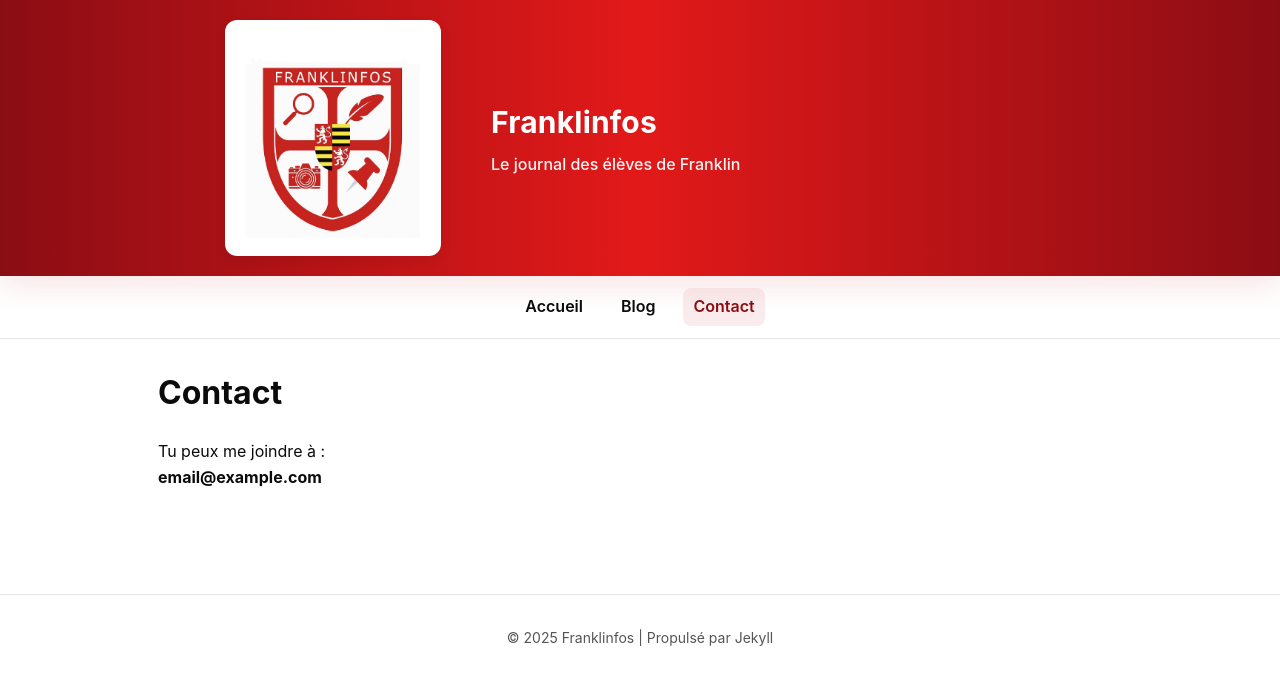
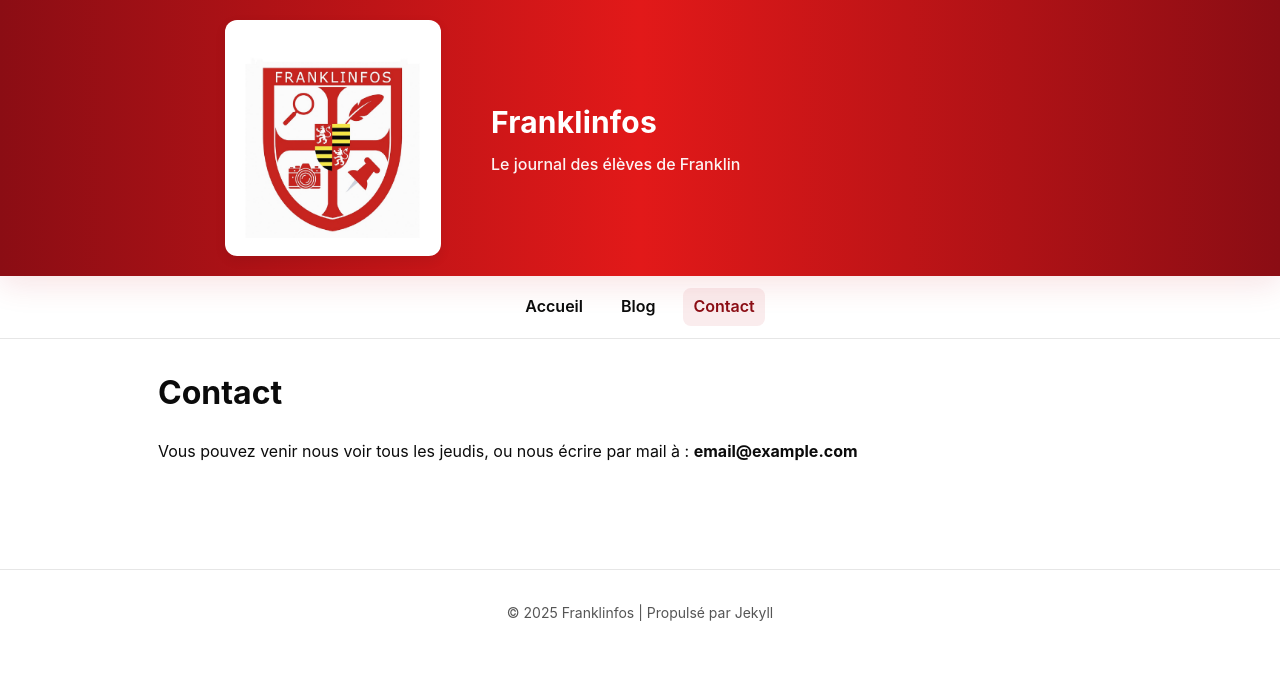
Before and after one commit to Secondaire-Xavier/fr1, a Jekyll site: the page built from contact.md, in a window 1280 px wide. Shown: the top 685 px of the page. Built offline with Jekyll 4.4.1, drawn with Linux system fonts in a browser that asks for light colours.

Commit message:
Update contact.md

```diff
--- a/contact.md
+++ b/contact.md
@@ -5,5 +5,5 @@ permalink: /contact/
 ---
 # Contact
 
-Tu peux me joindre à :
+Vous pouvez venir nous voir tous les jeudis, ou nous écrire par mail à :
 **email@example.com**
```
